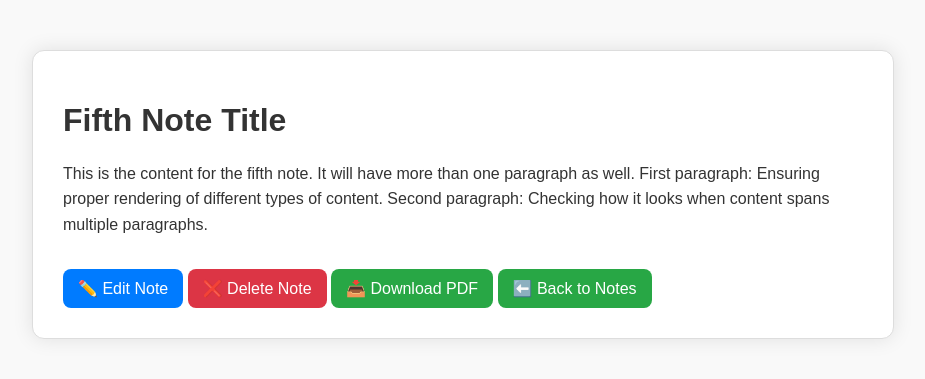
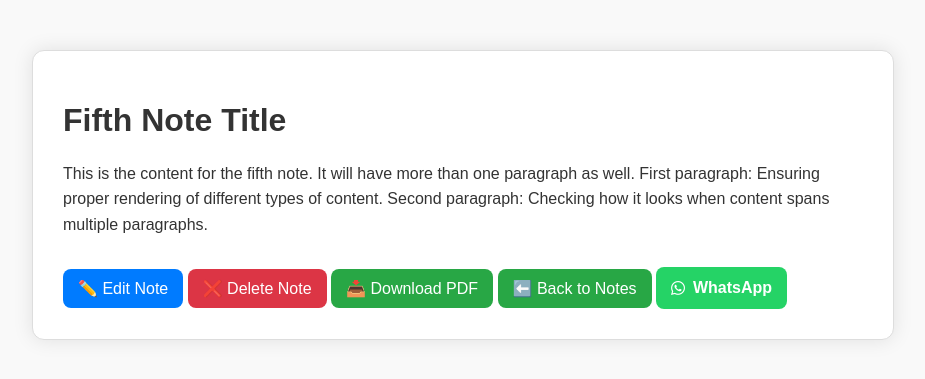
Before and after one commit to RahatBinOamr/converter-, a Django app: a page that uses notepad/templates/note_details.html in a window 1280 px wide. Shown: the top 379 px of the page, without its empty margins (177-1102 px from the left). Run offline with Django 5.2, Linux system fonts and the light colour scheme; data comes from the database, SQL or seed files in the repository; both versions use the stored data as it was after the commit.

Commit message:
implement on whatsapp share

```diff
--- a/docToExcel/settings.py
+++ b/docToExcel/settings.py
@@ -123,6 +123,7 @@ USE_TZ = True
 STATIC_URL = 'static/'
 MEDIA_URL = '/media/'
 MEDIA_ROOT = os.path.join(BASE_DIR, 'media')
+
 # Default primary key field type
 # https://docs.djangoproject.com/en/5.1/ref/settings/#default-auto-field
 
--- a/notepad/templates/note_details.html
+++ b/notepad/templates/note_details.html
@@ -4,6 +4,7 @@
   <meta charset="UTF-8">
   <meta name="viewport" content="width=device-width, initial-scale=1.0">
   <title> {{note.title}} </title>
+  <link rel="stylesheet" href="https://cdnjs.cloudflare.com/ajax/libs/font-awesome/6.0.0-beta3/css/all.min.css">
 </head>
 <style>
     body {
@@ -73,6 +74,26 @@
         display: inline-block;
         margin-top: 15px;
     }
+    .whatsapp-button {
+        display: inline-flex;
+        align-items: center;
+        padding: 12px 15px;
+        border-radius: 8px;
+        background-color: #25D366; /* WhatsApp green */
+        color: white;
+        text-decoration: none;
+        font-size: 16px;
+        font-weight: bold;
+        transition: background-color 0.3s ease;
+    }
+
+    .whatsapp-button i {
+        margin-right: 8px;
+    }
+
+    .whatsapp-button:hover {
+        background-color: #128C7E; /* Darker WhatsApp green */
+    }
 
     .edit-button { background: #007BFF; color: white; }
     .edit-button:hover { background: #0056b3; }
@@ -82,6 +103,7 @@
 
     .back-button { background: #28a745; color: white; }
     .back-button:hover { background: #218838; }
+
 </style>
 <body>
   <div class="note-details-card">
@@ -91,6 +113,8 @@
     <a href="{% url 'delete_note' note.slug %}" class="delete-button">❌ Delete Note</a>
     <a href="{% url 'download_pdf' note.slug %}" class="details-button">📥 Download PDF</a>
     <a href="{% url 'notepad' %}" class="back-button">⬅️ Back to Notes</a>
+    <a href="https://wa.me/?text={{ whatsapp_url }}" target="_blank" class="whatsapp-button">
+    <i class="fab fa-whatsapp"></i> WhatsApp</a>
 </div>
 </body>
 </html>
--- a/notepad/templates/notepad.html
+++ b/notepad/templates/notepad.html
@@ -81,7 +81,7 @@
     <div class="d-flex justify-content-center mb-4">
         <a href="{% url 'add_note' %}" class="add-button">➕ Add New Note</a>
     </div>
-    <h2 class="text-center mb-4">Your Notes</h2>
+
 
     <div class="row">
         {% for note in notes %}
--- a/notepad/urls.py
+++ b/notepad/urls.py
@@ -7,5 +7,6 @@ urlpatterns = [
     path('notepad/edit/<slug:slug>/', views.edit_note, name='edit_note'),
     path('notepad/delete/<slug:slug>/', views.delete_note, name='delete_note'),
     path('notepad/note/<slug:slug>/', views.note_details, name='note_details'),
-    path('note/download/pdf/<slug:slug>/', views.download_pdf, name='download_pdf'),
+    path('notepad/download/pdf/<slug:slug>/', views.download_pdf, name='download_pdf'),
+    path('whatsapp/<slug:note_slug>/', views.share_on_whatsapp, name='share_on_whatsapp'),
 ]
--- a/notepad/views.py
+++ b/notepad/views.py
@@ -4,6 +4,9 @@ from .models import Note
 from django.utils.text import slugify
 from weasyprint import HTML
 from django.template.loader import render_to_string
+import urllib.parse
+import os
+from django.conf import settings
 def notepad(request):
     notes = Note.objects.all()
     return render(request, 'notepad.html', {'notes': notes})
@@ -33,7 +36,12 @@ def delete_note(request, slug):
     return redirect('notepad')
 def note_details(request, slug):
     note = get_object_or_404(Note, slug=slug)
-    return render(request, 'note_details.html', {'note': note})
+    whatsapp_url = request.build_absolute_uri('/notepad/note/' + slug + '/download-pdf/')
+    context = {
+        'note': note,
+        'whatsapp_url': whatsapp_url,
+    }
+    return render(request, 'note_details.html', context)
 
 def download_pdf(request, slug):
     try:
@@ -41,8 +49,36 @@ def download_pdf(request, slug):
         html_string = render_to_string('note_pdf_template.html', {'note': note})
         html = HTML(string=html_string)
         pdf = html.write_pdf()
+
+        # Save the PDF to a file
+        pdf_filename = f"{note.slug}.pdf"
+        pdf_path = os.path.join(settings.MEDIA_ROOT, pdf_filename)
+
+        # Ensure the folder exists
+        if not os.path.exists(settings.MEDIA_ROOT):
+            os.makedirs(settings.MEDIA_ROOT)
+
+        with open(pdf_path, 'wb') as pdf_file:
+            pdf_file.write(pdf)
+
+        # Return the PDF file as a download
         response = HttpResponse(pdf, content_type='application/pdf')
         response['Content-Disposition'] = f'attachment; filename="{note.title}.pdf"'
         return response
     except Note.DoesNotExist:
         return HttpResponse('Note not found', status=404)
+
+def share_on_whatsapp(request, note_slug):
+    try:
+        # Get the note and generate its PDF
+        note = Note.objects.get(slug=note_slug)
+        pdf_filename = f"{note.slug}.pdf"
+        pdf_url = request.build_absolute_uri(f"/media/{pdf_filename}")
+
+        # URL encode the message to send via WhatsApp
+        message = f"Check out this note: {pdf_url}"
+        whatsapp_url = f"https://wa.me/?text={urllib.parse.quote(message)}"
+
+        return redirect(whatsapp_url)
+    except Note.DoesNotExist:
+        return HttpResponse('Note not found', status=404)
```
Also changed, not shown: db.sqlite3, 1 other file.
